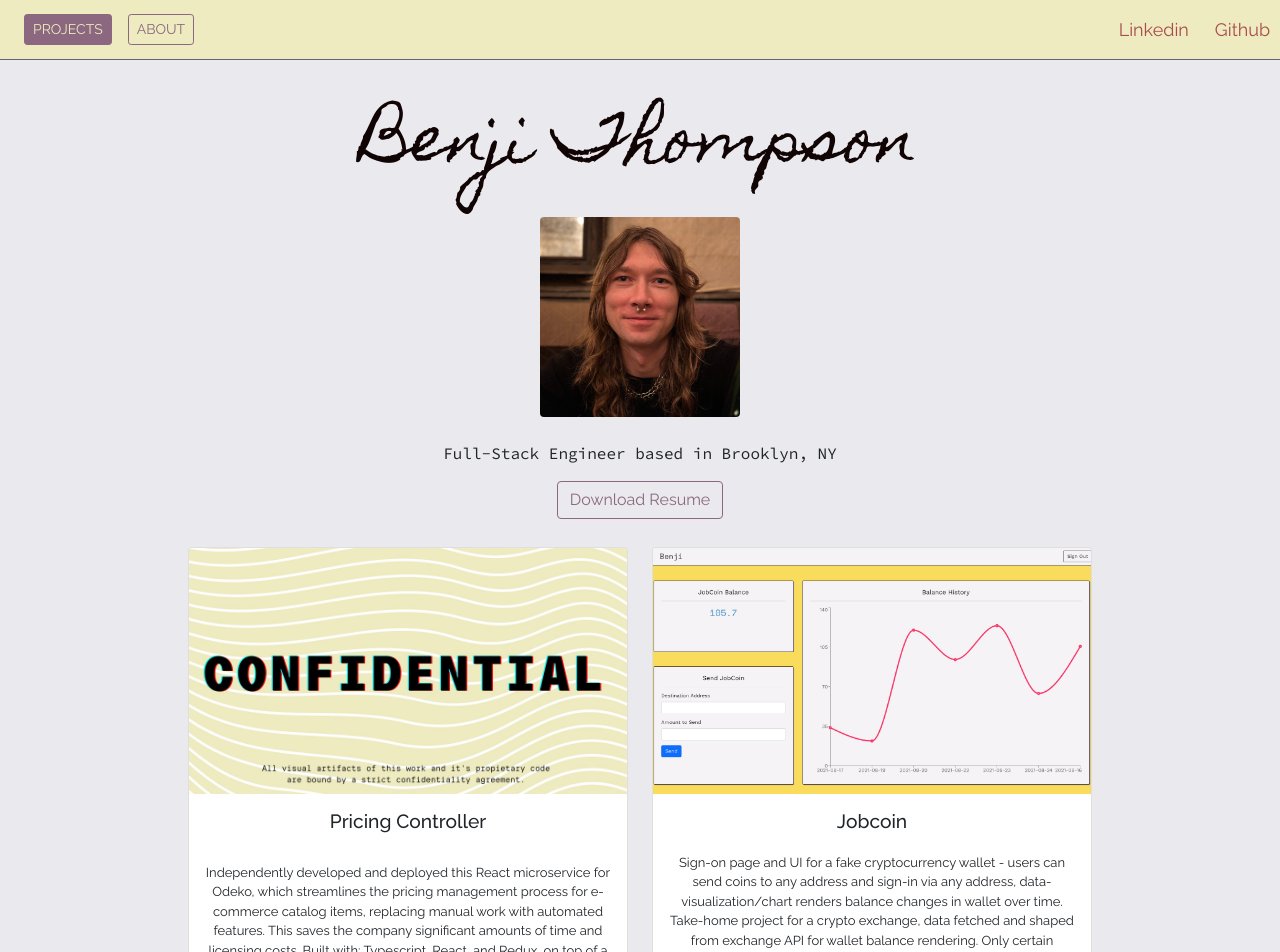
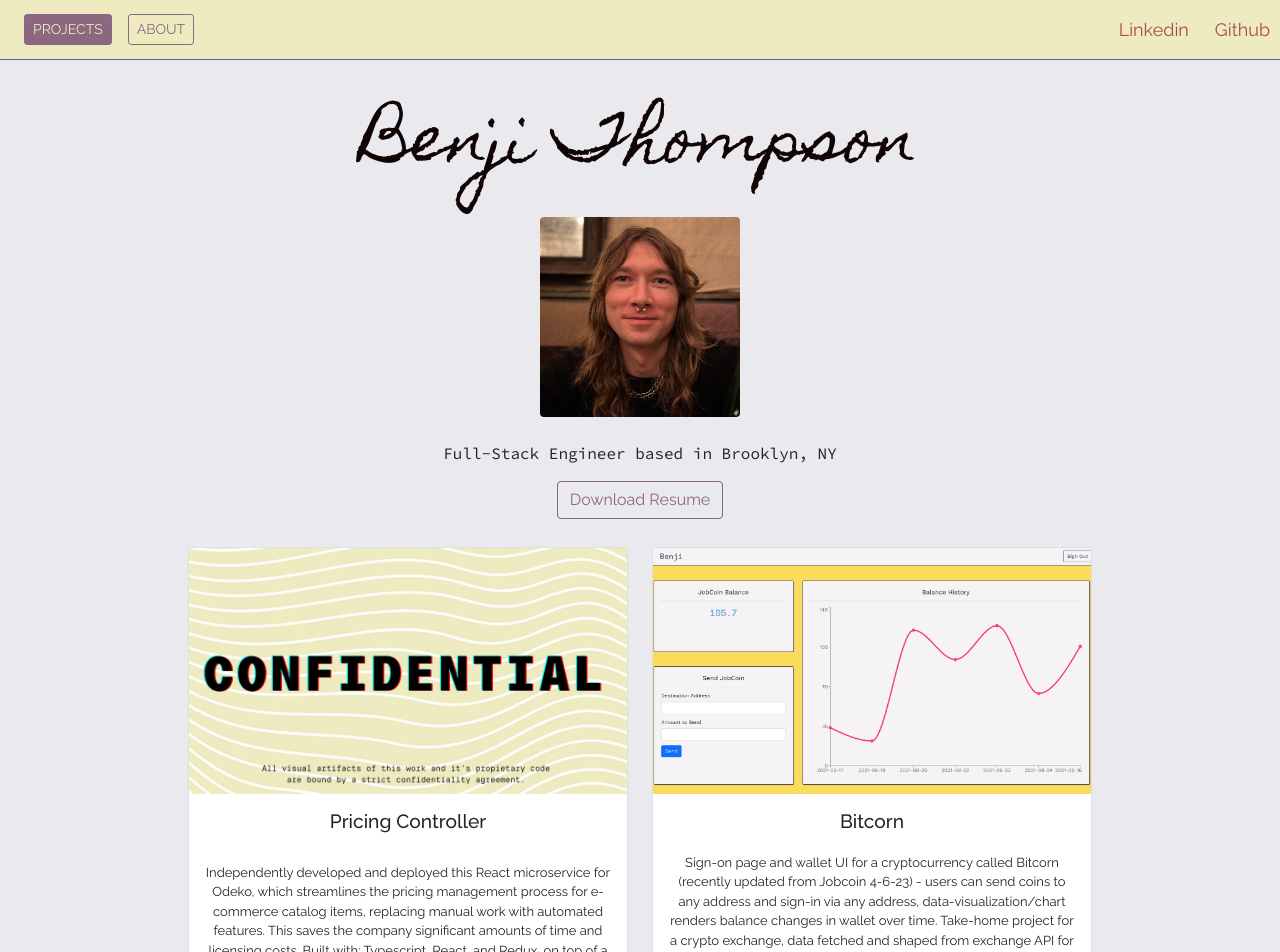
Before and after one commit to benjipt/fullstack-portfolio, a React (Create React App) app: page / in a window 1280 px wide. Shown: the top 952 px of the page. Built offline with nearby package versions, Linux system fonts and the light colour scheme.

Commit message:
feat[Projects]: Update project name, description, and site URL for Bitcorn

```diff
--- a/src/components/Projects.jsx
+++ b/src/components/Projects.jsx
@@ -19,11 +19,11 @@ export default function Projects() {
     },
     {
       img: jobcoinCardImg,
-      name: 'Jobcoin',
+      name: 'Bitcorn',
       description:
-        'Sign-on page and UI for a fake cryptocurrency wallet - users can send coins to any address and sign-in via any address, data-visualization/chart renders balance changes in wallet over time. Take-home project for a crypto exchange, data fetched and shaped from exchange API for wallet balance rendering. Only certain addresses will have coins in wallet, try: Jilly or Benji for demo purposes.',
-      github: 'https://github.com/benjipt/jobcoin-ui',
-      site: 'https://jobcoin-1c304e.netlify.app',
+        'Sign-on page and wallet UI for a cryptocurrency called Bitcorn (recently updated from Jobcoin 4-6-23) - users can send coins to any address and sign-in via any address, data-visualization/chart renders balance changes in wallet over time. Take-home project for a crypto exchange, data fetched and shaped from exchange API for wallet balance rendering. Only certain addresses will have coins in wallet, try: Jilly or Benji for demo purposes.',
+      github: 'https://github.com/benjipt/bitcorn-app',
+      site: 'https://bitcorn.netlify.app',
     },
     {
       img: journalsCardImg,
```
